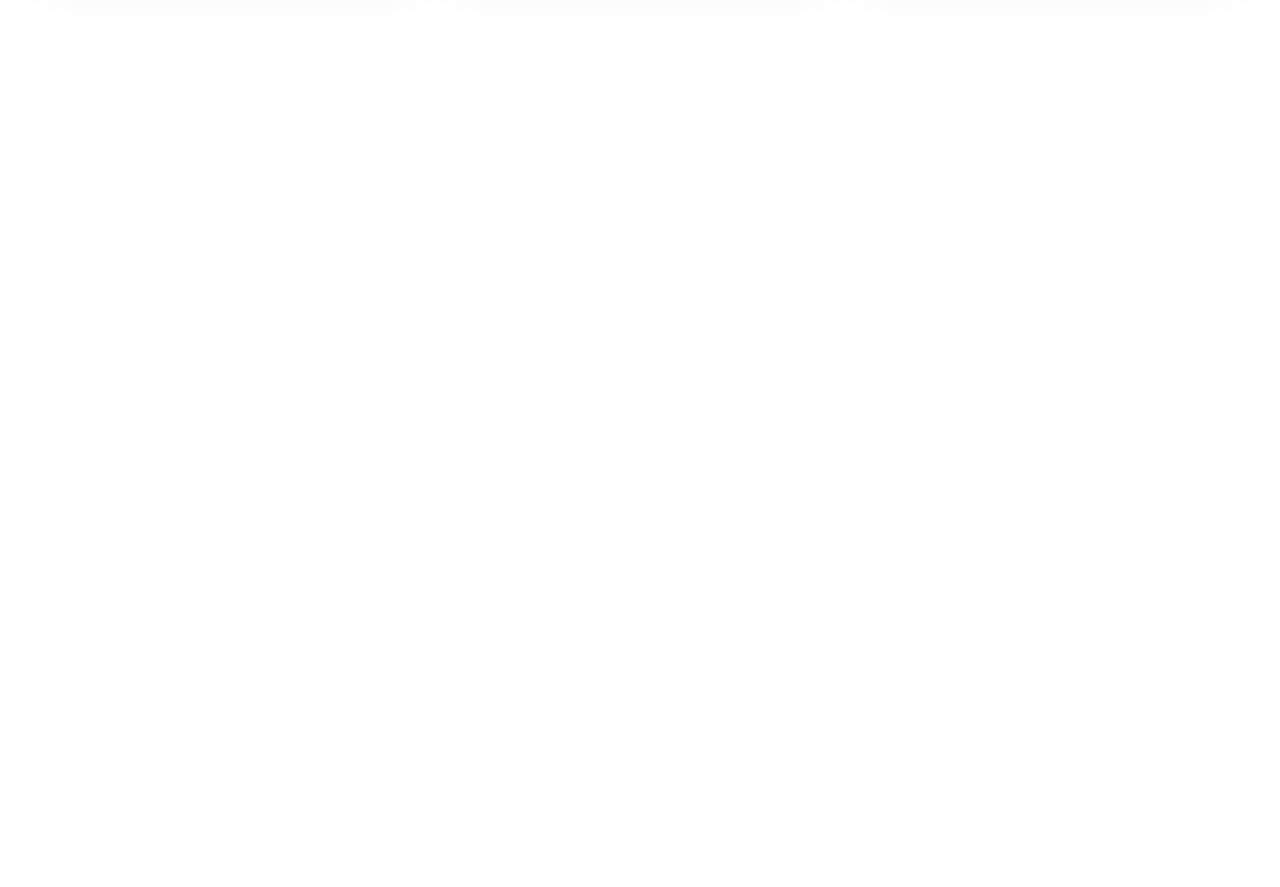
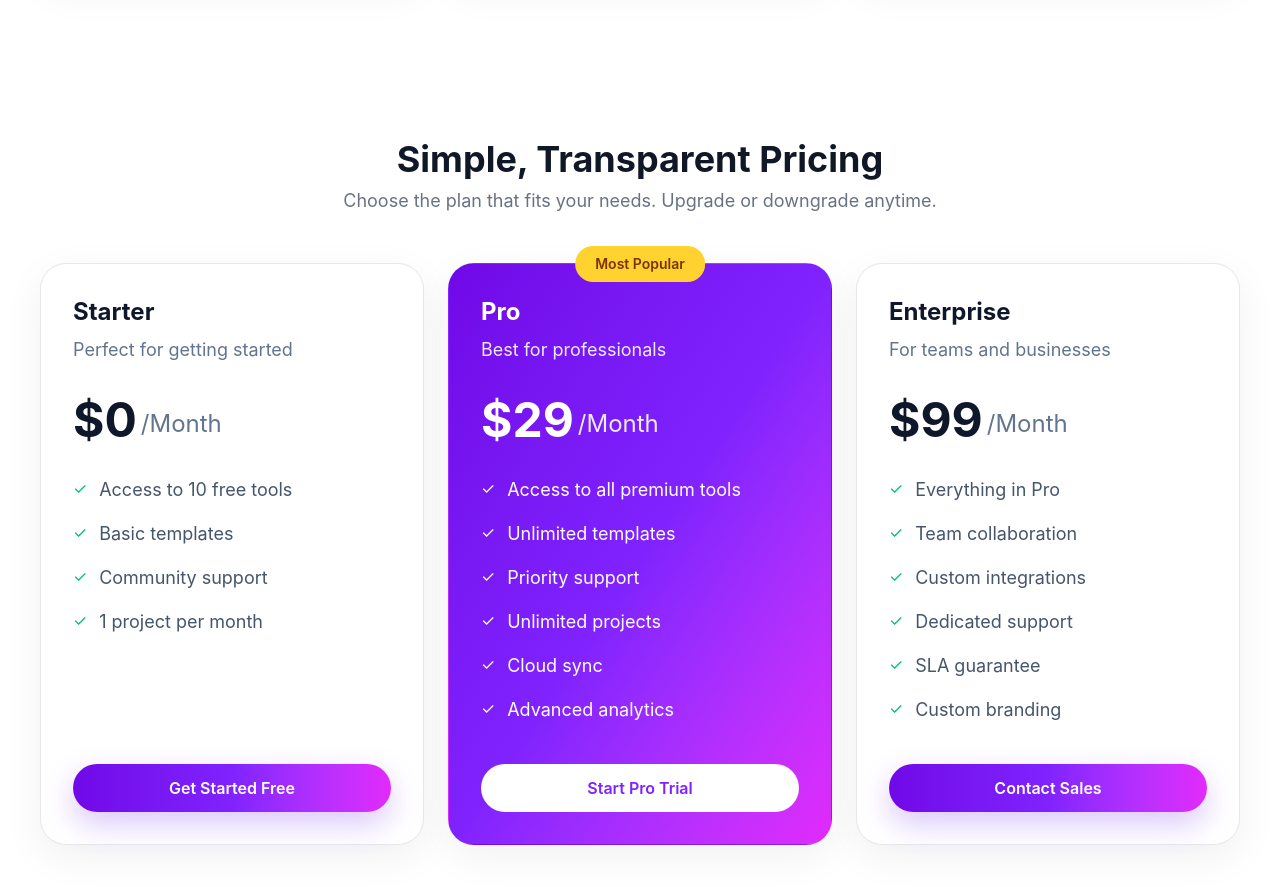
Before and after one commit to moziful/Assignment-06, a React (Vite) app: page / in a window 1280 px wide. Shown: the part 3980-4867 px from the top of the page. Before the commit the page ends 4039 px from the top, so only its background shows below. Built offline with nearby package versions, Linux system fonts and the light colour scheme.

Commit message:
Added Pricing

```diff
--- a/src/App.jsx
+++ b/src/App.jsx
@@ -4,6 +4,7 @@
 import Stats from './components/stats';
 import Products from './components/products';
 import Steps from './components/steps';
+import Pricing from './components/pricing';
 
 
 
@@ -16,6 +17,7 @@
     <Stats />
     <Products />
     <Steps />
+    <Pricing />
     </>
   );
 }
--- a/src/components/button.jsx
+++ b/src/components/button.jsx
@@ -1,10 +1,17 @@
 import React from 'react';
 
-function Button({ btnName, className = '' }) {
+function Button({ btnName, className = '', variant = 'gradient' }) {
+  const variantClasses = {
+    gradient:
+      'bg-linear-to-r from-violet-700 via-violet-600 to-fuchsia-500 text-white shadow-[0_12px_30px_rgba(124,58,237,0.28)] hover:from-violet-800 hover:to-fuchsia-600',
+    light:
+      'bg-white text-violet-600 shadow-none hover:bg-slate-100 hover:text-violet-700'
+  };
+
   return (
     <button
       type="button"
-      className={`inline-flex items-center justify-center rounded-full bg-linear-to-r from-violet-700 via-violet-600 to-fuchsia-500 px-6 py-3 text-base font-semibold text-white shadow-[0_12px_30px_rgba(124,58,237,0.28)] transition hover:scale-[1.02] hover:from-violet-800 hover:to-fuchsia-600 ${className}`}
+      className={`inline-flex items-center justify-center rounded-full px-6 py-3 text-base font-semibold transition hover:scale-[1.02] ${variantClasses[variant]} ${className}`}
     >
       {btnName}
     </button>
--- /dev/null
+++ b/src/components/pricing.jsx
@@ -0,0 +1,118 @@
+import React from 'react';
+import Button from './button';
+import Heading from './heading';
+
+const plans = [
+  {
+    name: 'Starter',
+    description: 'Perfect for getting started',
+    price: '$0',
+    period: '/Month',
+    features: [
+      'Access to 10 free tools',
+      'Basic templates',
+      'Community support',
+      '1 project per month'
+    ],
+    buttonLabel: 'Get Started Free',
+    featured: false
+  },
+  {
+    name: 'Pro',
+    description: 'Best for professionals',
+    price: '$29',
+    period: '/Month',
+    features: [
+      'Access to all premium tools',
+      'Unlimited templates',
+      'Priority support',
+      'Unlimited projects',
+      'Cloud sync',
+      'Advanced analytics'
+    ],
+    buttonLabel: 'Start Pro Trial',
+    featured: true,
+    badge: 'Most Popular'
+  },
+  {
+    name: 'Enterprise',
+    description: 'For teams and businesses',
+    price: '$99',
+    period: '/Month',
+    features: [
+      'Everything in Pro',
+      'Team collaboration',
+      'Custom integrations',
+      'Dedicated support',
+      'SLA guarantee',
+      'Custom branding'
+    ],
+    buttonLabel: 'Contact Sales',
+    featured: false
+  }
+];
+
+function Pricing() {
+  return (
+    <section className="px-6 py-20 lg:px-10">
+      <div className="mx-auto max-w-[1240px]">
+        <Heading
+          heading="Simple, Transparent Pricing"
+          subheading="Choose the plan that fits your needs. Upgrade or downgrade anytime."
+        />
+
+        <div className="mt-12 grid gap-6 lg:grid-cols-3">
+          {plans.map((plan) => (
+            <article
+              key={plan.name}
+              className={`relative flex min-h-[520px] flex-col rounded-[26px] border px-8 py-8 shadow-[0_12px_40px_rgba(15,23,42,0.06)] ${
+                plan.featured
+                  ? 'border-transparent bg-linear-to-br from-violet-700 via-violet-600 to-fuchsia-500 text-white'
+                  : 'border-gray-200 bg-white text-slate-900'
+              }`}
+            >
+              {plan.featured && (
+                <div className="absolute left-1/2 top-0 -translate-x-1/2 -translate-y-1/2 rounded-full bg-amber-300 px-5 py-2 text-sm font-semibold text-amber-900">
+                  {plan.badge}
+                </div>
+              )}
+
+              <h3 className="text-2xl font-bold">{plan.name}</h3>
+              <p className={`mt-2 text-lg ${plan.featured ? 'text-violet-100' : 'text-slate-500'}`}>
+                {plan.description}
+              </p>
+
+              <div className="mt-8 flex items-end gap-1">
+                <span className="text-5xl font-bold">{plan.price}</span>
+                <span className={`pb-1 text-2xl ${plan.featured ? 'text-violet-100' : 'text-slate-500'}`}>
+                  {plan.period}
+                </span>
+              </div>
+
+              <div className="mt-8 flex flex-1 flex-col gap-4">
+                {plan.features.map((feature) => (
+                  <div key={feature} className="flex items-start gap-3">
+                    <span className={plan.featured ? 'text-white' : 'text-emerald-500'}>
+                      &#10003;
+                    </span>
+                    <span className={`text-lg leading-7 ${plan.featured ? 'text-white' : 'text-slate-600'}`}>
+                      {feature}
+                    </span>
+                  </div>
+                ))}
+              </div>
+
+              <Button
+                btnName={plan.buttonLabel}
+                className="mt-10 w-full justify-center"
+                variant={plan.featured ? 'light' : 'gradient'}
+              />
+            </article>
+          ))}
+        </div>
+      </div>
+    </section>
+  );
+}
+
+export default Pricing;
```
